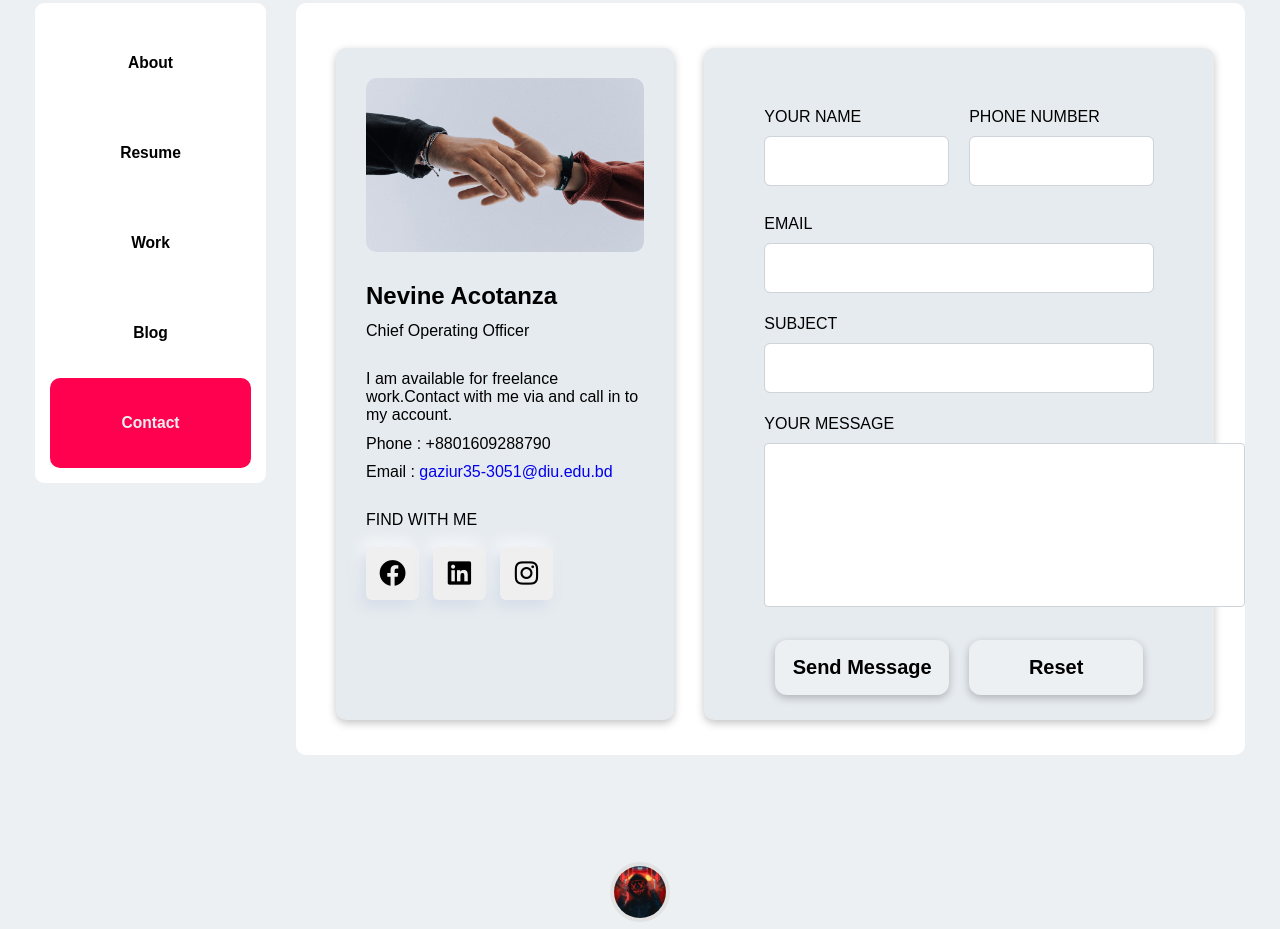
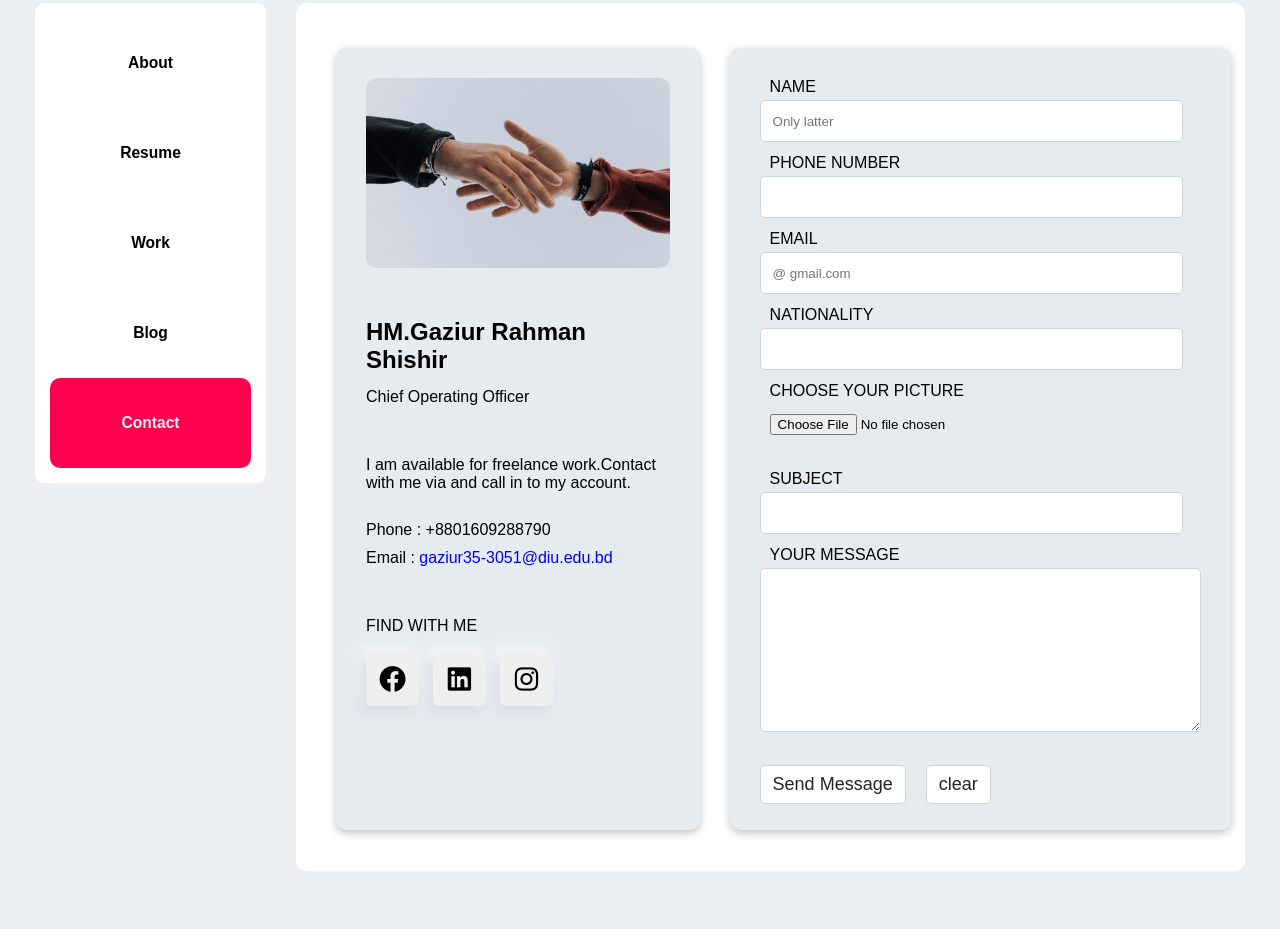
Before and after one commit to shishir3051/Portfolio-plus, a plain HTML site: page pages/contact.html in a window 1280 px wide. Shown: the part 537-1466 px from the top of the page. Drawn offline with nearby package versions, Linux system fonts and the light colour scheme.

Commit message:
response all page complete

```diff
--- a/assets/styles/contact.css
+++ b/assets/styles/contact.css
@@ -27,16 +27,17 @@ div#contact {
 .main-container {
     display: flex;
 
-    width: 96%;
+    width: 100%;
     gap: 30px;
 }
 
 .contact-me-contact {
     flex-direction: row;
     display: flex;
+
     margin-top: 45px;
     margin-left: 40px;
-    gap: 30px;
+    gap: 50px;
 }
 .nevine-acotanza {
     background-color: #e6ebef;
@@ -50,13 +51,12 @@ div#contact {
 .acontanza {
     display: flex;
     flex-direction: column;
-    gap: 30px;
+    gap: 50px;
     background-color: #e6ebef;
     border-radius: 10px;
     padding: 30px;
-    flex-basis: 40%;
+    flex-basis: 50%;
     margin-bottom: 30px;
-
 }
 
 .image-container {
@@ -110,126 +110,56 @@ div#contact {
     text-decoration: underline;
 }
 
-.form {
+form {
     display: flex;
     flex-direction: column;
-    gap: 64px;
+    gap: 25px;
+
     background-color: #e6ebef;
     border-radius: 10px;
     padding: 30px;
-    flex-basis: 60%;
-    margin-bottom: 30px;
-    height: 95%;
-    width: 50%;
+    flex-basis: 50%;
+    margin-bottom: 41px;
     box-shadow: rgba(0, 0, 0, 0.24) 0px 3px 8px;
 }
-.form-div {
-    display: flex;
-    flex-direction: column;
-    gap: 30px;
-    background-color: #e6ebef;
-    border-radius: 10px;
-    padding: 30px;
-    flex-basis: 60%;
-    margin-bottom: 30px;
-    width: 100%;
-}
-.shishir {
-    display: flex;
-    flex-direction: column;
-    gap: 40px;
-}
-.shishir > div {
-    height: 60px;
-}
 
-.name-phone {
-    display: flex;
-    flex-direction: row;
-    gap: 20px;
-    height: 9%;
-    margin-bottom: 10px;
-}
-.name-phone .name {
-    flex-basis: 50%;
-}
-.name input {
-    height: 50px;
-    width: 100%;
-    flex-basis: 50%;
-    border-radius: 6px;
-    margin-top: 10px;
+div > input {
+    margin-top: 4px;
+    width: 96%;
+    height: 83%;
     padding: 10px;
 }
+div > label {
+    padding-left: 10px;
+    padding-bottom: 25px;
+}
+.form-bottom {
+    width: 50%;
+    height: 50%;
+    display: flex;
+    gap: 20px;
+}
+.form-bottom > input {
+    height: 100%;
+    font-size: 18px;
 
-.name-phone .phone-number {
-    flex-basis: 50%;
+    border-radius: 5px;
 }
-.phone-number input {
-    height: 50px;
-    width: 100%;
-    flex-basis: 50%;
-    border-radius: 6px;
-    margin-top: 10px;
-    padding: 10px;
-}
-.shishir-email {
-    margin-top: 30px;
-}
-.shishir-email input {
-    height: 50px;
-    width: 100%;
-    border-radius: 6px;
-    margin-top: 10px;
-    padding: 10px;
-}
-.shishir-subject input {
-    height: 50px;
-    width: 100%;
-    border-radius: 6px;
-    margin-top: 10px;
-    padding: 10px;
-}
-
 textarea {
-    resize: none;
-    padding: 10px;
-    border-radius: 6px;
-    font-size: 13px;
-    margin-top: 10px;
-}
-.form-button {
-    display: flex;
-    justify-content: center;
-    text-align: center;
-    gap: 20px;
-
-
-}
-.form-button button {
-    width: 174px;
-    height: 55px;
-    font-size: 20px;
-    transition: 0.4s all;
-    border-radius: 12px;
-    font-weight: bold;
-    border: none;
-    box-shadow: rgba(0, 0, 0, 0.24) 0px 3px 8px;
-    background-color:#ECF0F3;
-
-
-    /* background-color: var(--header-bg); */
-}
-.form-button button:hover {
-    background-color: var(--icon-bg);
-    color: var(--header-bg);
-    transform: translateY(-5px);
+    margin-top: 4px;
 }
 
 /* responsive design starts here */
-
-
-/* @media screen and (max-width: 768px) {
+@media screen and (max-width: 1360px) {
+    .contact-me-contact {
+        display: flex;
+        gap: 30px;
+    }
+    .title h2 {
+        height: 70px;
+    }
+}
+@media screen and (max-width: 1199px) {
     div#contact {
         width: 100%;
     }
@@ -237,26 +167,94 @@ textarea {
     .main-container {
         display: flex;
         flex-direction: column;
+    }
+    .contact-me-contact {
+        display: flex;
+        flex-direction: row;
+        margin: 15px;
+        margin-left: 35px;
+        margin-top: 35x;
+    }
+    .form-bottom > input {
+        width: 100%;
+        font-size: 17px;
+    }
+    .title h2 {
+        height: 69px;
+    }
+    .nevine-acotanza {
+        height: 781px;
+    }
+    .find-me {
+        gap: 35px;
+    }
+}
+@media screen and (max-width: 1000px) {
+    div#contact {
+        width: 100%;
+    }
 
+    .main-container {
+        display: flex;
+        flex-direction: column;
     }
-.contact-me-contact {
-    display: flex;
-    flex-direction: column;
+    .contact-me-contact {
+        display: flex;
+        flex-direction: column;
+        margin: 15px;
+    }
+    .form {
+        width: 100%;
+    }
+    textarea {
+        width: 96%;
+        height: 100px;
+    }
+    .image-container {
+        display: flex;
+        justify-content: center;
+        align-self: center;
+    }
+    .form-bottom {
+        display: flex;
+        justify-content: center;
+        align-self: center;
+    }
+    .nevine-acotanza {
+        height: 718px;
+    }
+}
+@media screen and (max-width: 768px) {
+    div#contact {
+        width: 100%;
+    }
 
-}
-.form{
-    width: 100%;
+    .main-container {
+        display: flex;
+        flex-direction: column;
+    }
+    .contact-me-contact {
+        display: flex;
+        flex-direction: column;
+        margin: 15px;
+    }
+    .form {
+        width: 100%;
+    }
+    textarea {
+        width: 96%;
+        height: 100px;
+    }
+    .image-container {
+        display: flex;
+        justify-content: center;
+        align-self: center;
+    }
+    .form-bottom {
+        display: flex;
+        justify-content: center;
+        align-self: center;
+    }
 }
 
-} */
-
-
-
-
-
-
-
-
-
-
 /* responsive design ends here */
--- a/assets/styles/global.css
+++ b/assets/styles/global.css
@@ -388,7 +388,7 @@ footer a:hover span::after {
     -webkit-appearance: none;
     -moz-appearance: none;
     appearance: none;
-    border-radius: 0.25rem;
+    border-radius: 5px;
     transition: border-color 0.15s ease-in-out, box-shadow 0.15s ease-in-out;
 }
 @media (max-width: 1086px) {
--- a/pages/contact.html
+++ b/pages/contact.html
@@ -25,7 +25,10 @@
             <div class="floating-header">
                 <div class="col-6">
                     <div class="profile-img">
-                        <img src="../assets/images/PicsArt_07-21-04.28.01.jpg" alt="profile" />
+                        <img
+                            src="../assets/images/PicsArt_07-21-04.28.01.jpg"
+                            alt="profile"
+                        />
                     </div>
                     <div class="heading-container">
                         <div class="main-heading">
@@ -128,18 +131,18 @@
             </aside>
             <div id="contact" class="stickyPin-top">
                 <div class="main-container">
-                    <div class="contact-me-contact" >
+                    <div class="contact-me-contact">
                         <div class="nevine-acotanza">
                             <div class="acontanza">
-                                <div class="image-container" >
+                                <div class="image-container">
                                     <img
                                         src="../assets/images/contact1.png"
                                         alt=""
                                     />
                                 </div>
 
-                                <div class="title"id="pin" >
-                                    <h2>Nevine Acotanza</h2>
+                                <div class="title" id="pin">
+                                    <h2>HM.Gaziur Rahman Shishir</h2>
                                     <span>Chief Operating Officer</span>
                                 </div>
                                 <div class="work-div">
@@ -199,75 +202,87 @@
                                 </div>
                             </div>
                         </div>
-                        <div class="form">
-                            <div class="form-div">
-                                <div class="name-phone">
-                                    <div class="name">
-                                        <label for="name">YOUR NAME</label>
-                                        <br />
-                                        <input
-                                            class="form-control"
+
+                        <form action="mailto:gaziur35-3051@diu.edu.bd" >
+                            <datalist id="name">
+                                <option>Gaziur</option>
+                                <option>rahman</option>
+                                <option>Shishir</option>
+                            </datalist>
+                            <div >
+                                <label for="full name"> NAME </label> <br />
+                                <input class="form-control"
                                     type="text"
-                                            name="name"
-                                            id="name"
-                                            required
+                                    name="full name"
+                                    id="full name"
+                                    placeholder="Only latter"
+                                    required=""
+                                    pattern="[a-ZA-Z0-9]+"
+                                    list="name"
                                 />
                             </div>
-                                    <div class="phone-number">
-                                        <label for="number">PHONE NUMBER</label
-                                        ><br />
-                                        <input
-                                            class="form-control"
-                                            type="tel"
+
+                            <div class="phn ">
+                                <label for="phone number">PHONE NUMBER</label>
+                                <br />
+                                <input class="form-control"
+                                    type="text"
                                     name="phone number"
-                                            id="number"
-                                            required
+                                    id="phone number"
                                 />
                             </div>
-                                </div>
-                                <div class="shishir">
-                                    <div class="shishir-email">
-                                        <label for="email">EMAIL</label><br />
-                                        <input
-                                            class="form-control"
+                            <div>
+                                <label for="email">EMAIL </label> <br />
+                                <input class="form-control"
                                     type="email"
                                     name="email"
-                                            id="email"
+                                    placeholder="@ gmail.com"
+                                    id="email "
+                                    required=""
                                 />
                             </div>
-                                    <div class="shishir-subject">
-                                        <label for="subject">SUBJECT</label
+
+
+                            <div alt="fillip this option">
+                                <label for="Nationality">NATIONALITY </label>
+                                <br />
+                                <input class="form-control"
+                                    type="text"
+                                    name="nationality"
+                                    id="nationality"
+                                />
+                            </div>
+
+                            <div>
+                                <label for="image">
+                                    <span>CHOOSE YOUR PICTURE </span> </label
                                 ><br />
-                                        <input
-                                            class="form-control"
+
+                                <input type="file" name="image " id="image" />
+                            </div>
+                            <div class="subject">
+                                <label for="subject">SUBJECT</label><br />
+                                <input class="form-control"
                                     type="text"
                                     name="subject"
                                     id="subject"
                                 />
                             </div>
-                                    <div class="shishir-massage">
-                                        <label for="subject"
-                                            >YOUR MESSAGE</label
-                                        >
-                                        <textarea
-                                         class="form-control"
-                                            name="subject"
-                                            id="subject"
-                                            cols="55"
+                            <div>
+                                <label for="feedback"> YOUR MESSAGE </label>
+                                <br />
+                                <textarea class="form-control"
+                                    name=""
+                                    id=""
+                                    cols="50"
                                     rows="10"
                                 ></textarea>
                             </div>
+                            <div class="form-bottom">
+                                <input class="form-control" type="submit" value="Send Message" />
+                                <input class="form-control" type="reset" value="clear" />
                             </div>
-                            </div>
-                            <div class="form-button">
-                                <button type="submit" value="Submit">
-                                    Send Message
-                                </button>
-                                <button type="reset" value="Reset">
-                                    Reset
-                                </button>
-                            </div>
-                        </div>
+                        </form>
                     </div>
                 </div>
             </div>
@@ -291,6 +306,5 @@
             src="../assets/scripts/main.js"
         ></script>
         <script src="../assets/scripts/gototop.js"></script>
-
     </body>
 </html>
```
Lines whose indentation alone changed are shown as unchanged.
